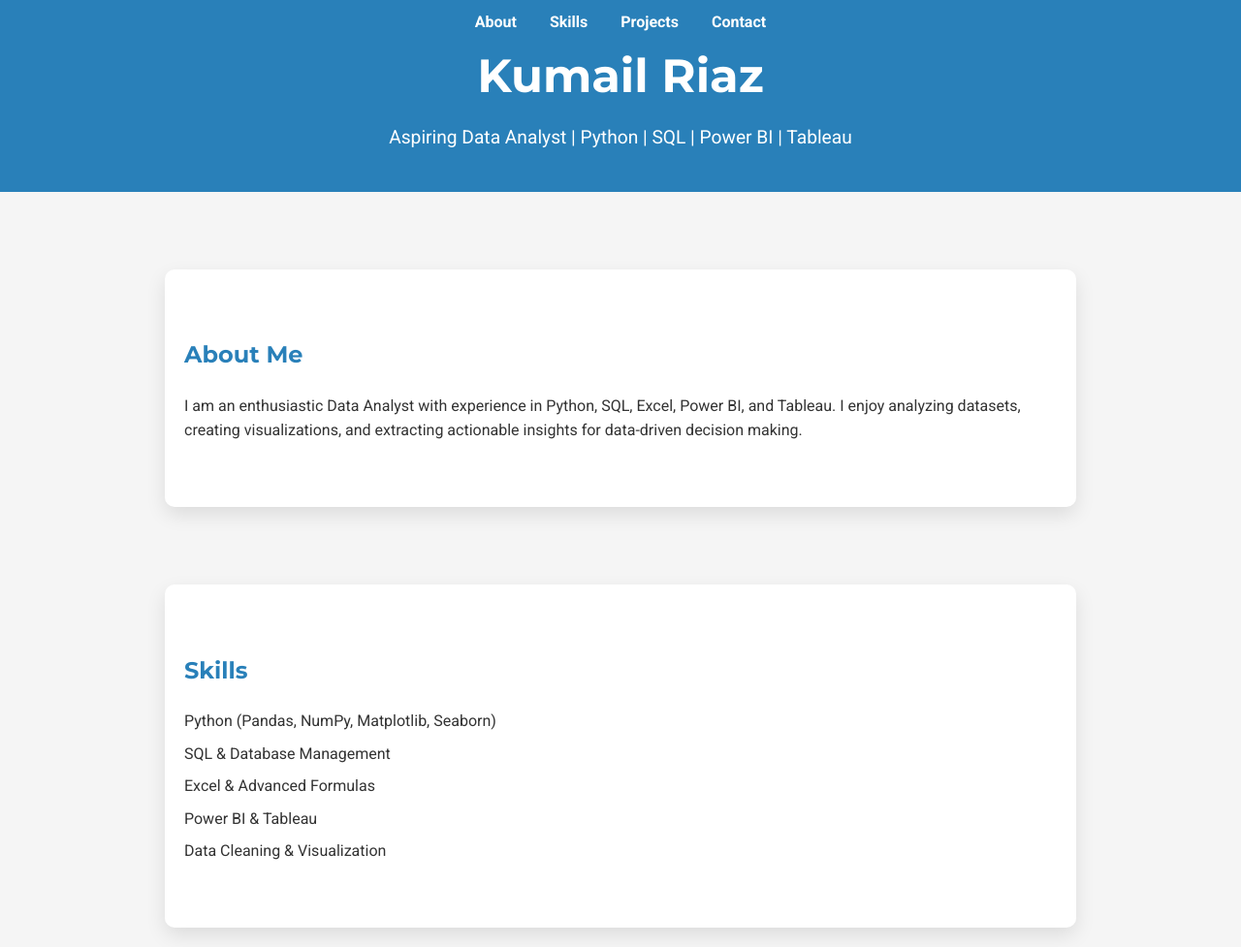
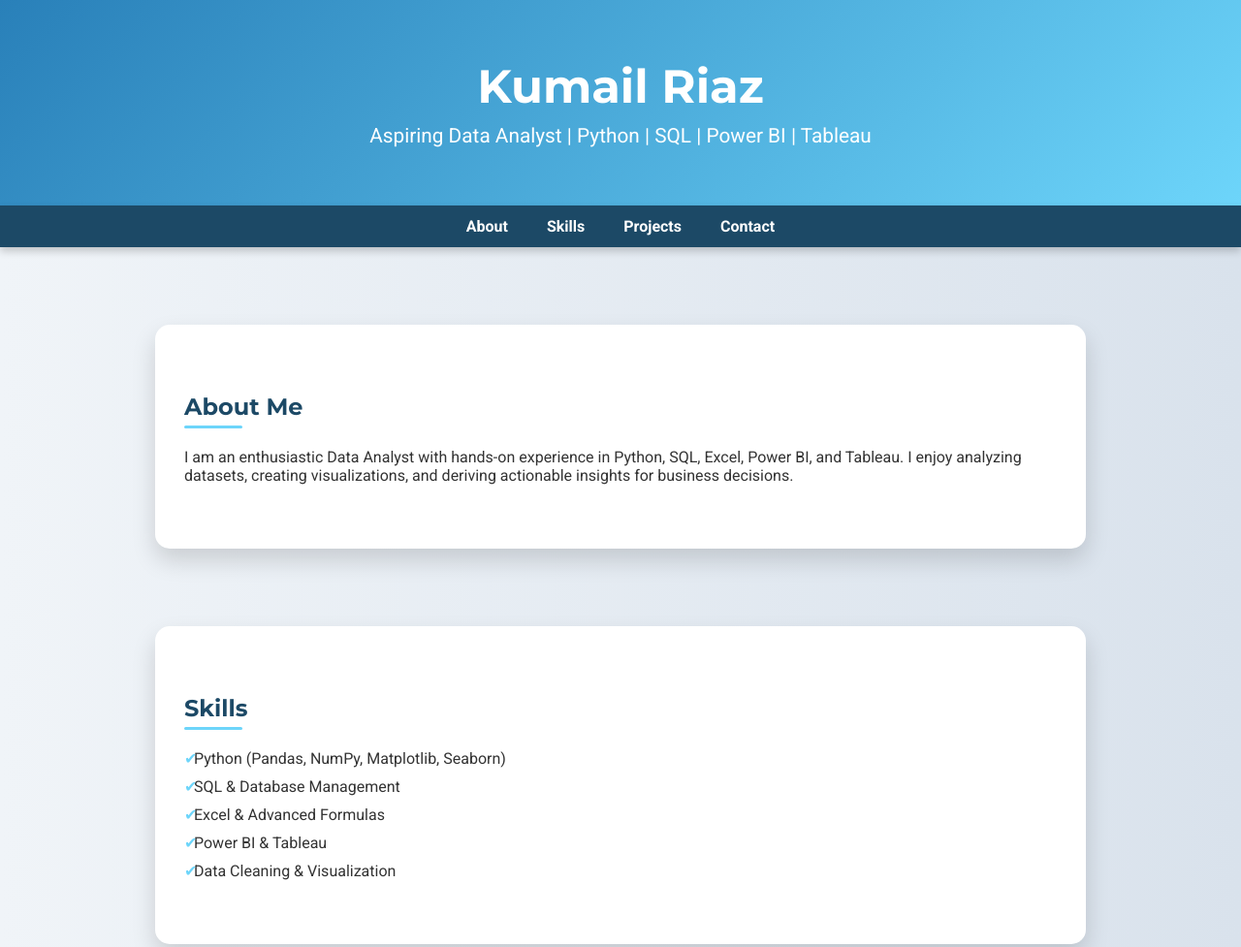
Before and after one commit to kumail-analyst/kumail-analyst.github.io, a plain HTML site: page index.html in a window 1280 px wide. Shown: the top 977 px of the page at 97% size. Drawn offline with Linux system fonts and the light colour scheme.

Commit message:
Enhance HTML structure and styling
Updated styles and layout for better aesthetics and user experience. Revised the 'About Me' section for clarity.

```diff
--- a/index.html
+++ b/index.html
@@ -6,95 +6,148 @@
 <!-- Google Fonts -->
 <link href="https://fonts.googleapis.com/css2?family=Roboto:wght@400;700&family=Montserrat:wght@500;700&display=swap" rel="stylesheet">
 <style>
-        /* Basic Styles */
+/* BODY */
 body {
     font-family: 'Roboto', sans-serif;
     margin: 0;
     padding: 0;
-            line-height: 1.6;
-            background-color: #f5f5f5;
+    background: linear-gradient(to right, #f0f4f8, #d9e2ec);
     color: #333;
     scroll-behavior: smooth;
 }
+
+/* HEADER */
 header {
-            background-color: #2980b9;
+    background: linear-gradient(135deg, #2980b9, #6dd5fa);
     color: #fff;
-            padding: 40px 20px;
     text-align: center;
+    padding: 60px 20px;
     animation: fadeIn 1.5s ease-in;
 }
-        header h1 {margin: 0; font-size: 3em; font-family: 'Montserrat', sans-serif;}
-        header p {margin: 10px 0 0; font-size: 1.2em;}
+header h1 {
+    margin: 0;
+    font-family: 'Montserrat', sans-serif;
+    font-size: 3em;
+}
+header p {
+    margin: 10px 0 0;
+    font-size: 1.3em;
+}
 
+/* NAVIGATION */
 nav {
-            position: fixed;
+    position: sticky;
     top: 0;
-            width: 100%;
-            background: #2980b9;
+    background: #1c4966;
     z-index: 1000;
-            padding: 10px 0;
     text-align: center;
+    padding: 12px 0;
+    box-shadow: 0 4px 8px rgba(0,0,0,0.2);
 }
 nav a {
-            margin: 0 15px;
     color: white;
     text-decoration: none;
     font-weight: bold;
+    margin: 0 18px;
     transition: 0.3s;
 }
-        nav a:hover {color: #ecf0f1;}
+nav a:hover {
+    color: #ffdd59;
+    transform: scale(1.1);
+}
 
+/* SECTIONS */
 section {
-            padding: 50px 20px;
     max-width: 900px;
+    background: #fff;
     margin: 80px auto 40px;
-            background: #fff;
-            border-radius: 10px;
-            box-shadow: 0 8px 20px rgba(0,0,0,0.1);
-            transform: translateY(20px);
+    padding: 50px 30px;
+    border-radius: 15px;
+    box-shadow: 0 12px 25px rgba(0,0,0,0.15);
+    transform: translateY(30px);
     opacity: 0;
     animation: fadeUp 1s forwards;
-            animation-delay: 0.5s;
 }
-        h2 {color: #2980b9; font-family: 'Montserrat', sans-serif;}
+h2 {
+    color: #1c4966;
+    font-family: 'Montserrat', sans-serif;
+    margin-bottom: 20px;
+    position: relative;
+}
+h2::after {
+    content: '';
+    display: block;
+    width: 60px;
+    height: 3px;
+    background: #6dd5fa;
+    margin-top: 5px;
+    border-radius: 2px;
+}
+
+/* SKILLS */
 ul {list-style: none; padding: 0;}
-        li {margin: 8px 0;}
+li {
+    margin: 10px 0;
+    padding-left: 10px;
+    position: relative;
+}
+li::before {
+    content: "✔";
+    position: absolute;
+    left: 0;
+    color: #6dd5fa;
+}
+
+/* PROJECTS */
 .projects div {
     margin-bottom: 30px;
-            transition: transform 0.3s, background 0.3s;
-            padding: 15px;
-            border-radius: 8px;
+    padding: 20px;
+    border-radius: 10px;
+    background: #f0f4f8;
+    transition: transform 0.3s, background 0.3s, box-shadow 0.3s;
 }
 .projects div:hover {
-            transform: scale(1.03);
-            background-color: #ecf0f1;
-            border-left: 5px solid #2980b9;
+    transform: translateY(-5px) scale(1.02);
+    background: #d9e2ec;
+    box-shadow: 0 15px 30px rgba(0,0,0,0.2);
 }
-        img {
-            border-radius: 8px;
-            margin: 10px 0;
+.projects img {
     width: 100%;
+    border-radius: 10px;
+    margin: 15px 0;
     transition: transform 0.3s;
 }
-        img:hover {transform: scale(1.05);}
+.projects img:hover {transform: scale(1.05);}
+
+/* CONTACT */
+a.cv-button {
+    display: inline-block;
+    padding: 14px 28px;
+    background: #1c4966;
+    color: white;
+    text-decoration: none;
+    border-radius: 8px;
+    font-weight: bold;
+    transition: 0.3s;
+}
+a.cv-button:hover {
+    background: #6dd5fa;
+    color: #1c4966;
+    transform: scale(1.05);
+}
+
+/* FOOTER */
 footer {
     text-align: center;
-            padding: 20px 0;
-            background-color: #2980b9;
+    padding: 25px 0;
+    background: #1c4966;
     color: #fff;
+    margin-top: 40px;
 }
-        a.cv-button {
-            padding:12px 25px;
-            background:#2980b9;
-            color:white;
-            text-decoration:none;
-            border-radius:6px;
-            font-weight:bold;
-            transition:0.3s;
-        }
-        a.cv-button:hover {background:#1f618d;}
-        @keyframes fadeIn {0% {opacity: 0; transform: translateY(-20px);} 100% {opacity: 1; transform: translateY(0);}}
-        @keyframes fadeUp {to {opacity: 1; transform: translateY(0);}}
+
+/* ANIMATIONS */
+@keyframes fadeIn {0% {opacity: 0; transform: translateY(-20px);} 100% {opacity:1; transform: translateY(0);}}
+@keyframes fadeUp {to {opacity:1; transform: translateY(0);}}
 </style>
 </head>
 <body>
@@ -113,7 +166,7 @@
 
 <section id="about">
     <h2>About Me</h2>
-    <p>I am an enthusiastic Data Analyst with experience in Python, SQL, Excel, Power BI, and Tableau. I enjoy analyzing datasets, creating visualizations, and extracting actionable insights for data-driven decision making.</p>
+    <p>I am an enthusiastic Data Analyst with hands-on experience in Python, SQL, Excel, Power BI, and Tableau. I enjoy analyzing datasets, creating visualizations, and deriving actionable insights for business decisions.</p>
 </section>
 
 <section id="skills">
```
Lines whose indentation alone changed are shown as unchanged.
